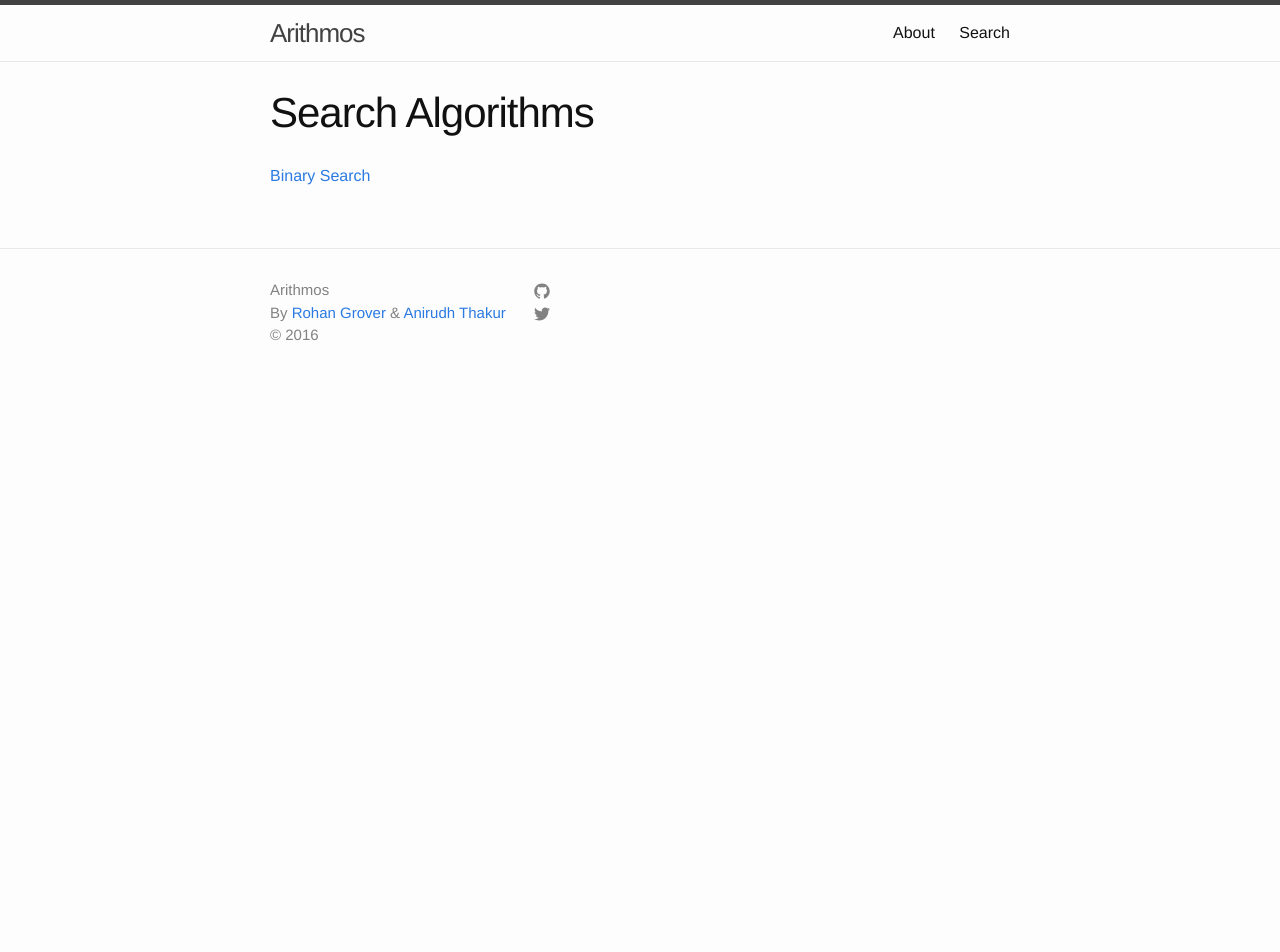
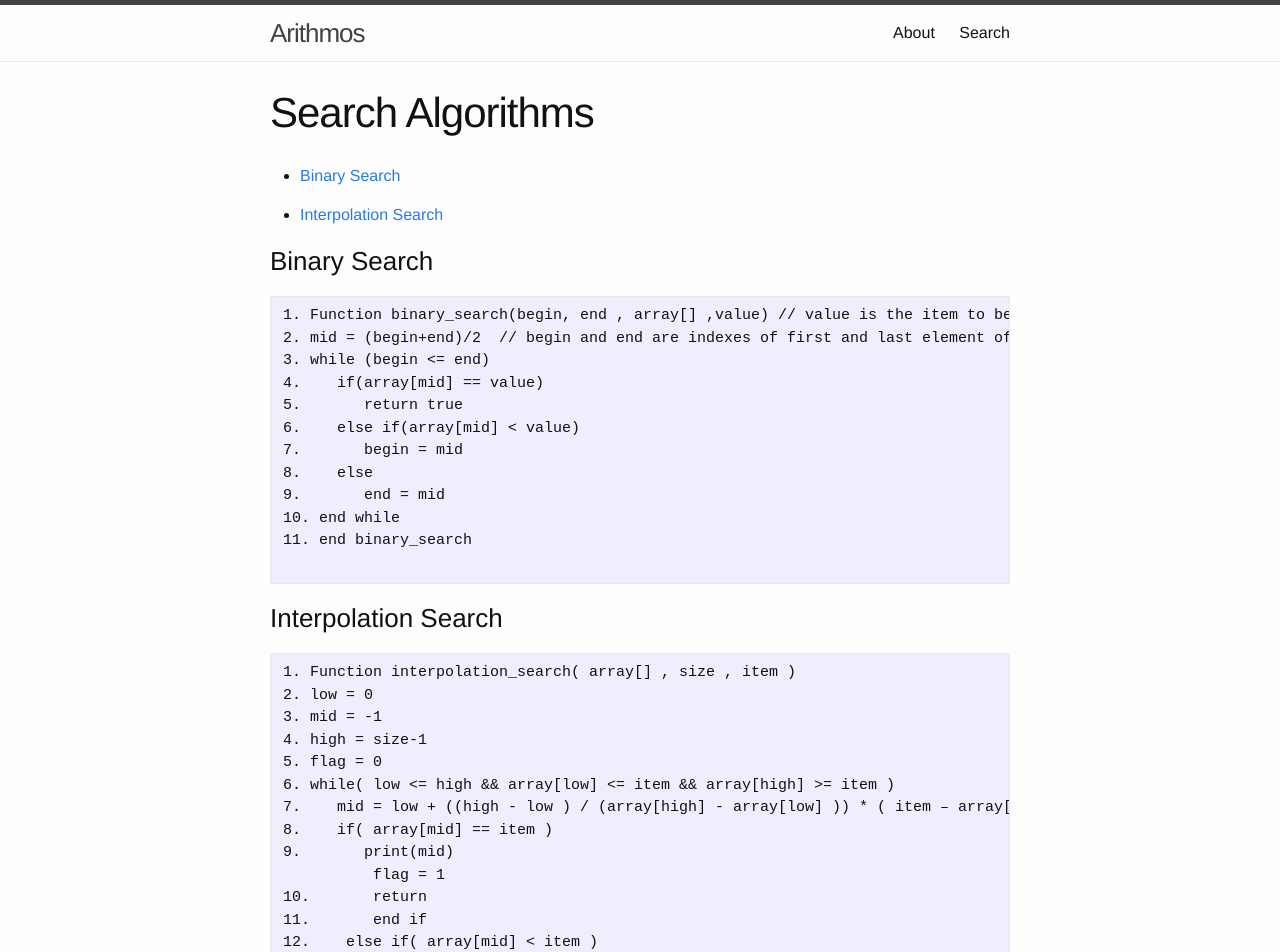
Before and after one commit to aarithmos/Algorithms, a Jekyll site: the page built from _posts/2016-11-25-Search.markdown, in a window 1280 px wide and 1400 px high. Shown: the top 952 px of the window. Built offline with Jekyll 4.4.1, drawn with Linux system fonts in a browser that asks for light colours; some of the changed text lies outside the part shown.

Commit message:
Update 2016-11-25-Search.markdown

````diff
--- a/_posts/2016-11-25-Search.markdown
+++ b/_posts/2016-11-25-Search.markdown
@@ -4,4 +4,53 @@ title:  "Search Algorithms"
 author: "Binary Search"
 permalink: /Search Algorithms/
 ---
-[Binary Search](/downloads/Binary Search.txt)
+* [Binary Search](#binary-search)
+
+* [Interpolation Search](#interpolation-search)
+
+### Binary Search
+
+```
+1. Function binary_search(begin, end , array[] ,value) // value is the item to be searched
+2. mid = (begin+end)/2  // begin and end are indexes of first and last element of array
+3. while (begin <= end)
+4.    if(array[mid] == value)
+5.       return true
+6.    else if(array[mid] < value)
+7.       begin = mid
+8.    else
+9.       end = mid
+10. end while
+11. end binary_search
+
+```
+### Interpolation Search
+
+```
+1. Function interpolation_search( array[] , size , item )
+2. low = 0
+3. mid = -1
+4. high = size-1
+5. flag = 0
+6. while( low <= high && array[low] <= item && array[high] >= item )
+7.    mid = low + ((high - low ) / (array[high] - array[low] )) * ( item – array[low] )
+8.    if( array[mid] == item )
+9.       print(mid)
+          flag = 1
+10.       return
+11.       end if
+12.    else if( array[mid] < item )
+13.       low = mid + 1
+14.    else
+14.       high = mid - 1
+16.     end while
+17. if( flag == 0 )
+18.    print( “Element not found” )
+19.    end if
+20. end interpolation_search
+
+```
+
+[BACK TO THE TOP](#top)
+
+ [![](/img/back.png)](/search)
````
